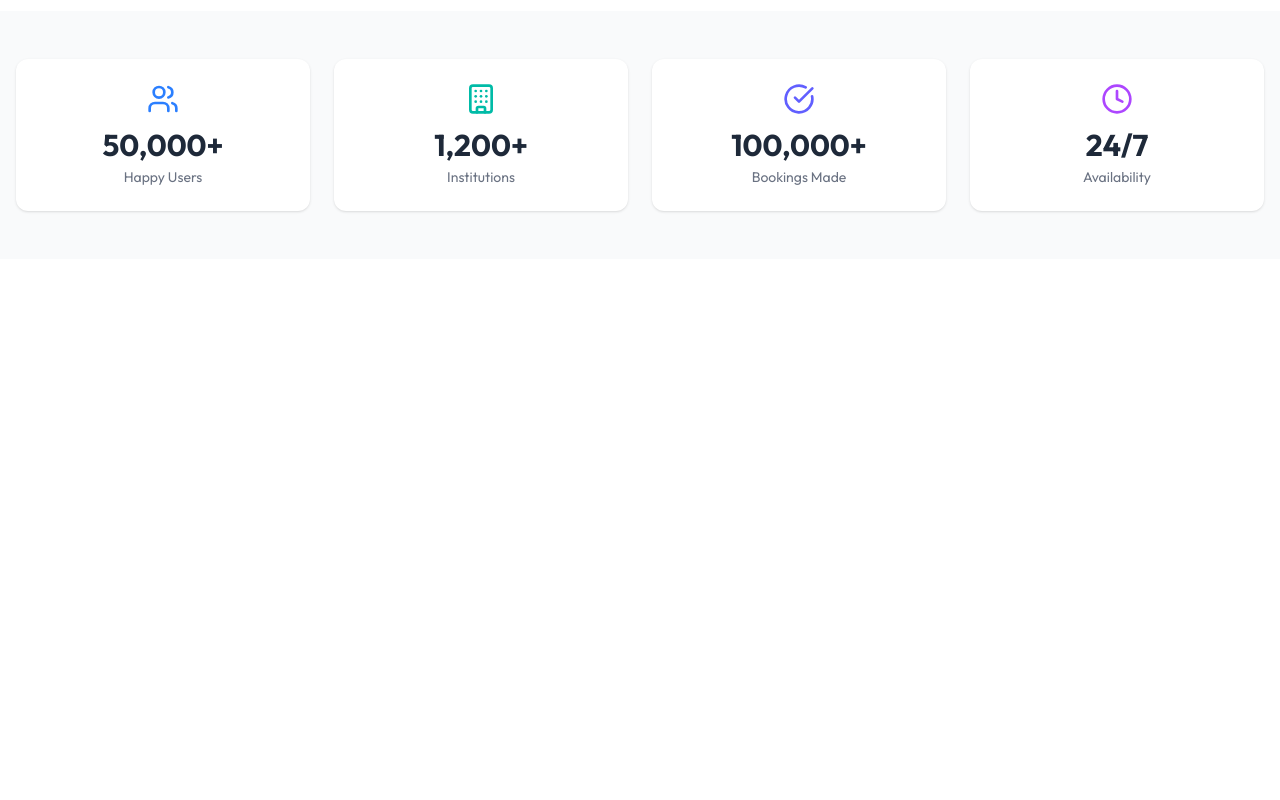
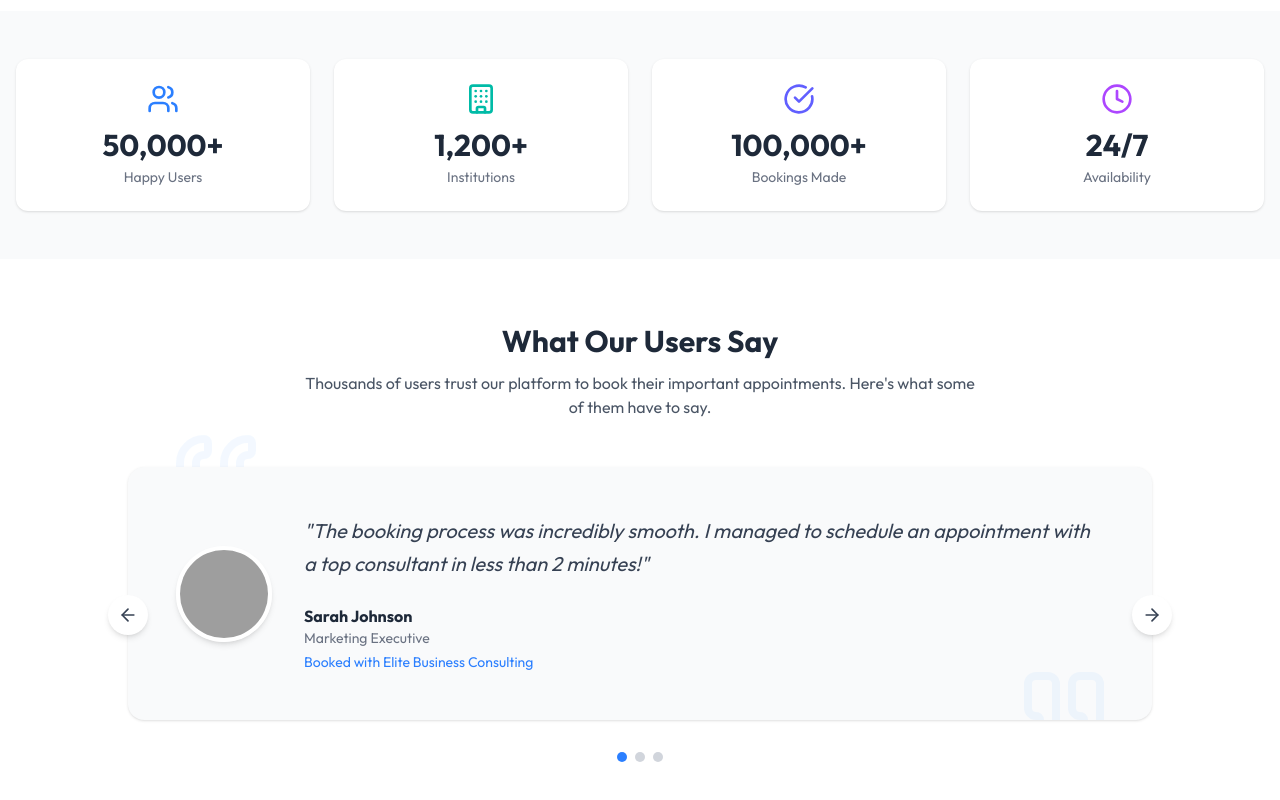
Before and after one commit to Holuwaphemmy01/Qpass, a React (Vite) app in the folder client/: page / in a window 1280 px wide. Shown: the part 3598-4398 px from the top of the page. Before the commit the page ends 3857 px from the top, so only its background shows below. Built offline with nearby package versions, Linux system fonts and the light colour scheme; grey boxes are pictures that could not be loaded.

Commit message:
Testimonials

```diff
--- /dev/null
+++ b/client/src/components/Testimonials.tsx
@@ -0,0 +1,123 @@
+import React, { useState } from 'react';
+import { testimonials } from '../utils/data';
+import { ArrowLeft, ArrowRight, Quote } from 'lucide-react';
+
+export const Testimonials: React.FC = () => {
+  const [activeIndex, setActiveIndex] = useState(0);
+
+  const handlePrev = () => {
+    setActiveIndex((prev) => (prev === 0 ? testimonials.length - 1 : prev - 1));
+  };
+
+  const handleNext = () => {
+    setActiveIndex((prev) => (prev === testimonials.length - 1 ? 0 : prev + 1));
+  };
+
+  return (
+    <section className="py-16 bg-white">
+      <div className="container mx-auto px-4">
+        <div className="text-center mb-12">
+          <h2 className="text-3xl font-bold text-gray-800 mb-3">What Our Users Say</h2>
+          <p className="text-gray-600 max-w-2xl mx-auto">
+            Thousands of users trust our platform to book their important appointments. Here's what some of them have to say.
+          </p>
+        </div>
+
+        <div className="max-w-5xl mx-auto relative">
+          <div className="absolute -top-10 left-0 md:left-10 opacity-10">
+            <Quote className="h-24 w-24 text-blue-300 transform rotate-180" />
+          </div>
+
+          <div className="relative bg-gray-50 rounded-2xl p-8 md:p-12 shadow-sm overflow-hidden">
+            <div className="absolute -bottom-10 right-0 md:right-10 opacity-10">
+              <Quote className="h-24 w-24 text-blue-300" />
+            </div>
+
+            {testimonials.map((testimonial, index) => (
+              <div
+                key={testimonial.id}
+                className={`transition-opacity duration-500 ${
+                  index === activeIndex ? 'opacity-100' : 'opacity-0 absolute inset-0'
+                }`}
+              >
+                <div className="md:flex items-center">
+                  <div className="mb-6 md:mb-0 md:mr-8">
+                    <div className="w-24 h-24 mx-auto md:mx-0 rounded-full overflow-hidden border-4 border-white shadow-md">
+                      <img
+                        src={testimonial.avatar}
+                        alt={testimonial.name}
+                        className="w-full h-full object-cover"
+                      />
+                    </div>
+                  </div>
+
+                  <div>
+                    <blockquote className="text-lg md:text-xl text-gray-700 mb-6 leading-relaxed italic">
+                      "{testimonial.content}"
+                    </blockquote>
+
+                    <div>
+                      <div className="font-bold text-gray-800">{testimonial.name}</div>
+                      <div className="text-gray-500 text-sm">{testimonial.role}</div>
+                      <div className="text-blue-500 text-sm mt-1">
+                        Booked with {testimonial.institution}
+                      </div>
+                    </div>
+                  </div>
+                </div>
+              </div>
+            ))}
+          </div>
+
+          <div className="flex justify-center mt-8 space-x-2">
+            {testimonials.map((_, index) => (
+              <button
+                key={index}
+                onClick={() => setActiveIndex(index)}
+                className={`w-2.5 h-2.5 rounded-full transition-colors ${
+                  index === activeIndex ? 'bg-blue-500' : 'bg-gray-300'
+                }`}
+                aria-label={`Go to testimonial ${index + 1}`}
+              />
+            ))}
+          </div>
+
+          <div className="hidden md:flex absolute top-1/2 left-0 transform -translate-y-1/2 -translate-x-5">
+            <button
+              onClick={handlePrev}
+              className="w-10 h-10 rounded-full bg-white shadow-md flex items-center justify-center text-gray-700 hover:bg-gray-50"
+              aria-label="Previous testimonial"
+            >
+              <ArrowLeft className="h-5 w-5" />
+            </button>
+          </div>
+
+          <div className="hidden md:flex absolute top-1/2 right-0 transform -translate-y-1/2 translate-x-5">
+            <button
+              onClick={handleNext}
+              className="w-10 h-10 rounded-full bg-white shadow-md flex items-center justify-center text-gray-700 hover:bg-gray-50"
+              aria-label="Next testimonial"
+            >
+              <ArrowRight className="h-5 w-5" />
+            </button>
+          </div>
+        </div>
+
+        <div className="flex justify-center mt-6 md:hidden space-x-4">
+          <button
+            onClick={handlePrev}
+            className="w-10 h-10 rounded-full bg-white shadow-md flex items-center justify-center text-gray-700 border border-gray-100"
+          >
+            <ArrowLeft className="h-5 w-5" />
+          </button>
+          <button
+            onClick={handleNext}
+            className="w-10 h-10 rounded-full bg-white shadow-md flex items-center justify-center text-gray-700 border border-gray-100"
+          >
+            <ArrowRight className="h-5 w-5" />
+          </button>
+        </div>
+      </div>
+    </section>
+  );
+};
--- a/client/src/pages/Home.tsx
+++ b/client/src/pages/Home.tsx
@@ -6,6 +6,7 @@ import { HowItWorks } from '../components/HowItWorks'
 import { BookingProcess } from '../components/BookingProcess'
 import { FeatureSection } from '../components/FeatureSectiont'
 import { Stats } from '../components/Stats'
+import { Testimonials } from '../components/Testimonials'
 
 const Home = () => {
   return (
@@ -18,6 +19,7 @@ const Home = () => {
       <BookingProcess/>
       <FeatureSection/>
       <Stats/>
+      <Testimonials/>
 
     </div>
   )
--- a/client/src/utils/data.ts
+++ b/client/src/utils/data.ts
@@ -75,33 +75,33 @@ export const institutions: Institution[] = [
 //     location: 'Austin, TX',
 //     availabilityNextWeek: 18,
 //   }
-// ];
+];
 
-// export const testimonials: Testimonial[] = [
-//   {
-//     id: '1',
-//     name: 'Sarah Johnson',
-//     role: 'Marketing Executive',
-//     avatar: 'https://images.pexels.com/photos/762020/pexels-photo-762020.jpeg?auto=compress&cs=tinysrgb&w=1260&h=750',
-//     content: 'The booking process was incredibly smooth. I managed to schedule an appointment with a top consultant in less than 2 minutes!',
-//     institution: 'Elite Business Consulting'
-//   },
-//   {
-//     id: '2',
-//     name: 'Michael Rodriguez',
-//     role: 'Software Developer',
-//     avatar: 'https://images.pexels.com/photos/614810/pexels-photo-614810.jpeg?auto=compress&cs=tinysrgb&w=1260&h=750',
-//     content: 'I love how easy it is to reschedule appointments. The reminder notifications are also very helpful.',
-//     institution: 'Wellness Medical Center'
-//   },
-//   {
-//     id: '3',
-//     name: 'Jennifer Lee',
-//     role: 'Teacher',
-//     avatar: 'https://images.pexels.com/photos/774095/pexels-photo-774095.jpeg?auto=compress&cs=tinysrgb&w=1260&h=750',
-//     content: 'As someone who schedules multiple appointments for my family, this platform has been a lifesaver. Everything in one place!',
-//     institution: 'Northside Learning Center'
-//   }
+export const testimonials: Testimonial[] = [
+  {
+    id: '1',
+    name: 'Sarah Johnson',
+    role: 'Marketing Executive',
+    avatar: 'https://images.pexels.com/photos/762020/pexels-photo-762020.jpeg?auto=compress&cs=tinysrgb&w=1260&h=750',
+    content: 'The booking process was incredibly smooth. I managed to schedule an appointment with a top consultant in less than 2 minutes!',
+    institution: 'Elite Business Consulting'
+  },
+  {
+    id: '2',
+    name: 'Michael Rodriguez',
+    role: 'Software Developer',
+    avatar: 'https://images.pexels.com/photos/614810/pexels-photo-614810.jpeg?auto=compress&cs=tinysrgb&w=1260&h=750',
+    content: 'I love how easy it is to reschedule appointments. The reminder notifications are also very helpful.',
+    institution: 'Wellness Medical Center'
+  },
+  {
+    id: '3',
+    name: 'Jennifer Lee',
+    role: 'Teacher',
+    avatar: 'https://images.pexels.com/photos/774095/pexels-photo-774095.jpeg?auto=compress&cs=tinysrgb&w=1260&h=750',
+    content: 'As someone who schedules multiple appointments for my family, this platform has been a lifesaver. Everything in one place!',
+    institution: 'Northside Learning Center'
+  }
 ];
 
 export const getIconComponent = (iconName: string) => {
```
